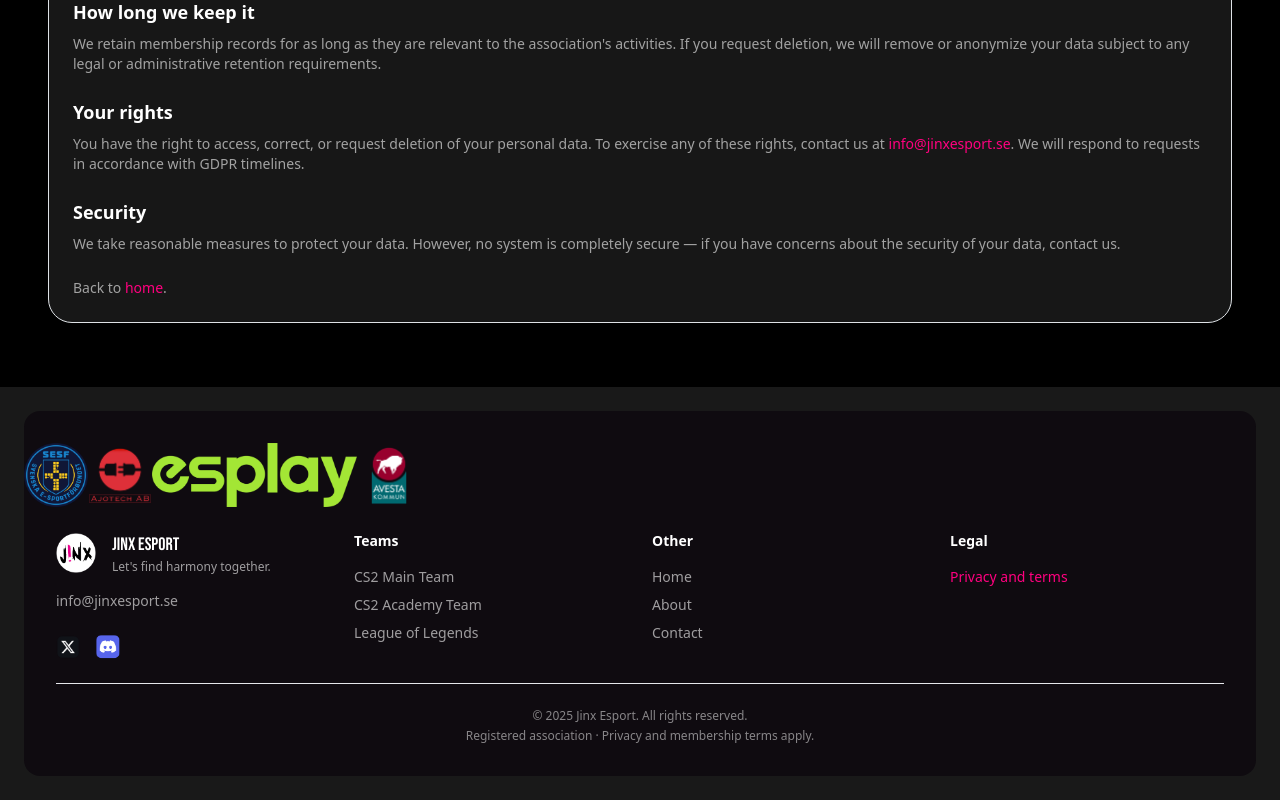
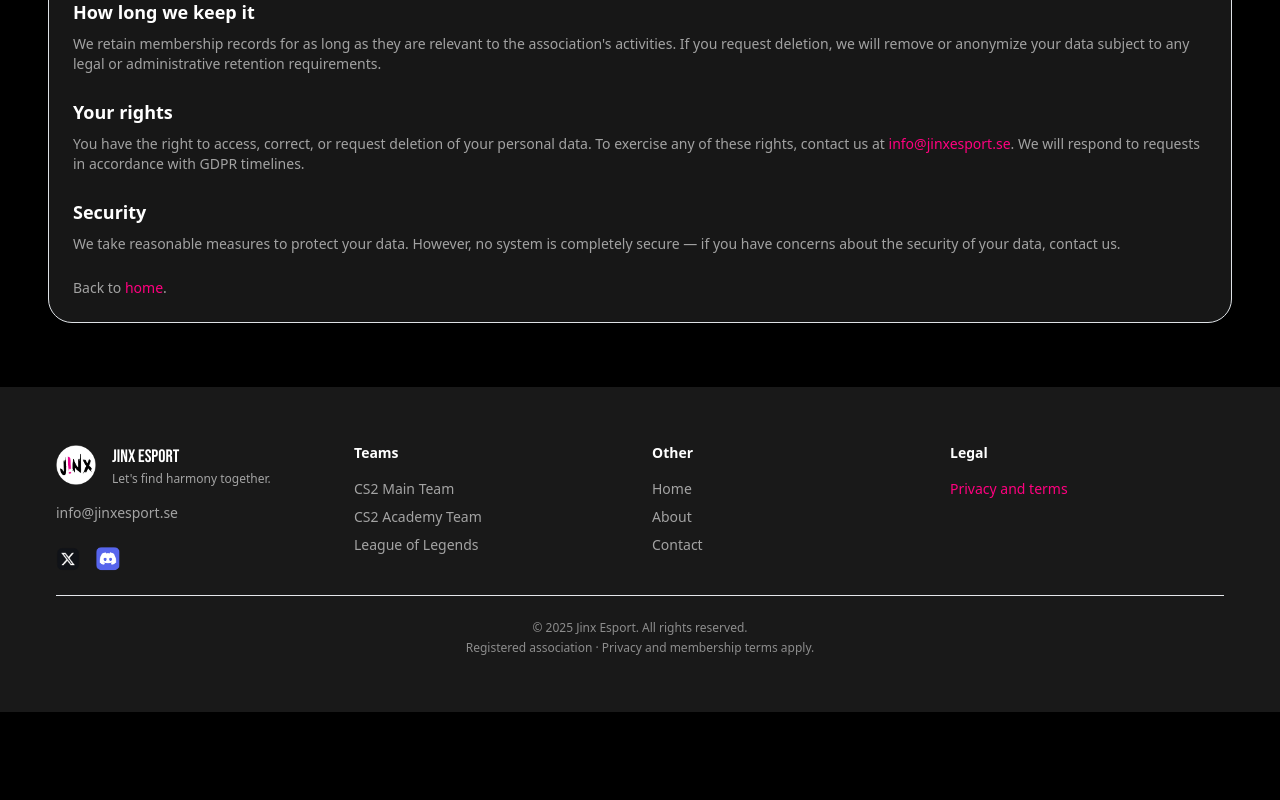
Before and after one commit to emrikrellmar/jinxesport.se, a React (Vite) app: page /gdpr in a window 1280 px wide. Shown: the part 531-1331 px from the top of the page. After the commit the page ends 1243 px from the top, so only its background shows below. Built offline with nearby package versions, Linux system fonts and the light colour scheme.

Commit message:
style(ui): footer  remove partner logos and simplify styling to blend with page

```diff
--- a/src/components/Footer.tsx
+++ b/src/components/Footer.tsx
@@ -2,27 +2,18 @@ import { NavLink } from 'react-router-dom';
 import logo from '../assets/jinx_logo.png';
 import iconX from '../assets/xlogo.png';
 import iconDiscord from '../assets/discordlogo.png';
-import partner1 from '../assets/partner1.png';
-import partner2 from '../assets/partner2.png';
-import sponsor1 from '../assets/sponsor1.png';
-import sponsor2 from '../assets/sponsor2.png';
 
 const Footer = () => {
   const year = new Date().getFullYear();
 
-  const partners = [partner1, sponsor1, partner2, sponsor2];
+  // no partners/sponsors — footer is intentionally minimal and blends with the page
 
   return (
     <footer className="bg-carbon text-white">
       <div className="w-full bg-carbon/95">
         <div className="mx-auto max-w-7xl px-4 py-6">
-          <div className="rounded-2xl bg-[#0f0b10] p-6 md:p-8">
-            {/* image strip */}
-            <div className="-mx-6 mb-4 flex overflow-hidden rounded-t-xl md:-mx-8">
-              {partners.map((src, i) => (
-                <img key={i} src={src} alt={`partner-${i}`} className="h-16 w-auto flex-shrink-0 object-cover" />
-              ))}
-            </div>
+          {/* simplified container so the footer blends more with the page */}
+          <div className="p-6 md:p-8">
             <div className="grid grid-cols-1 gap-6 md:grid-cols-4 md:items-start">
               {/* Branding / Contact */}
               <div className="md:col-span-1">
```
